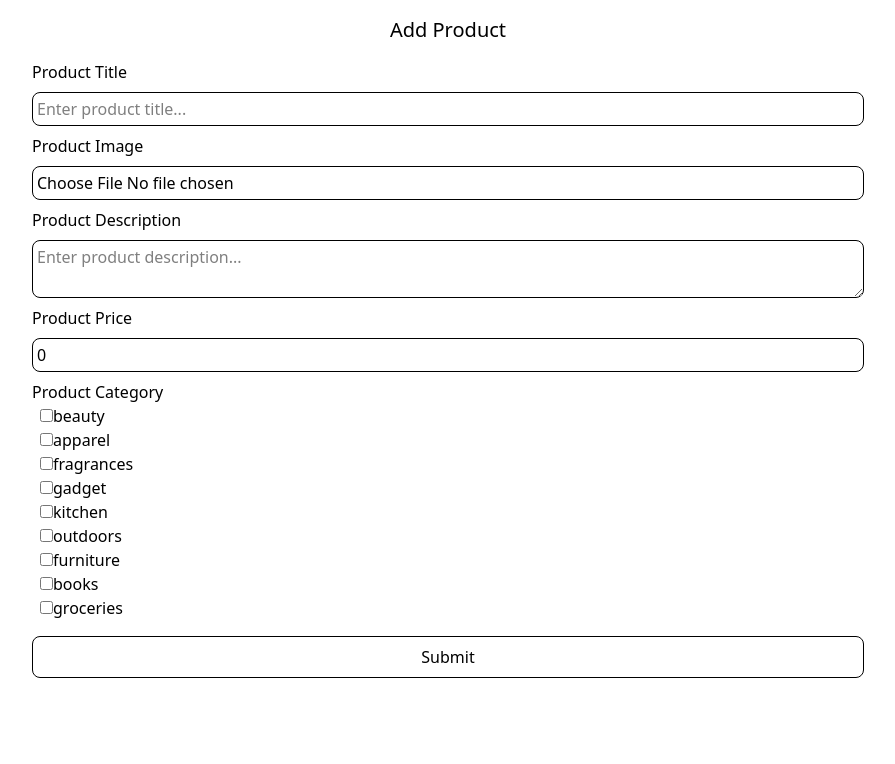
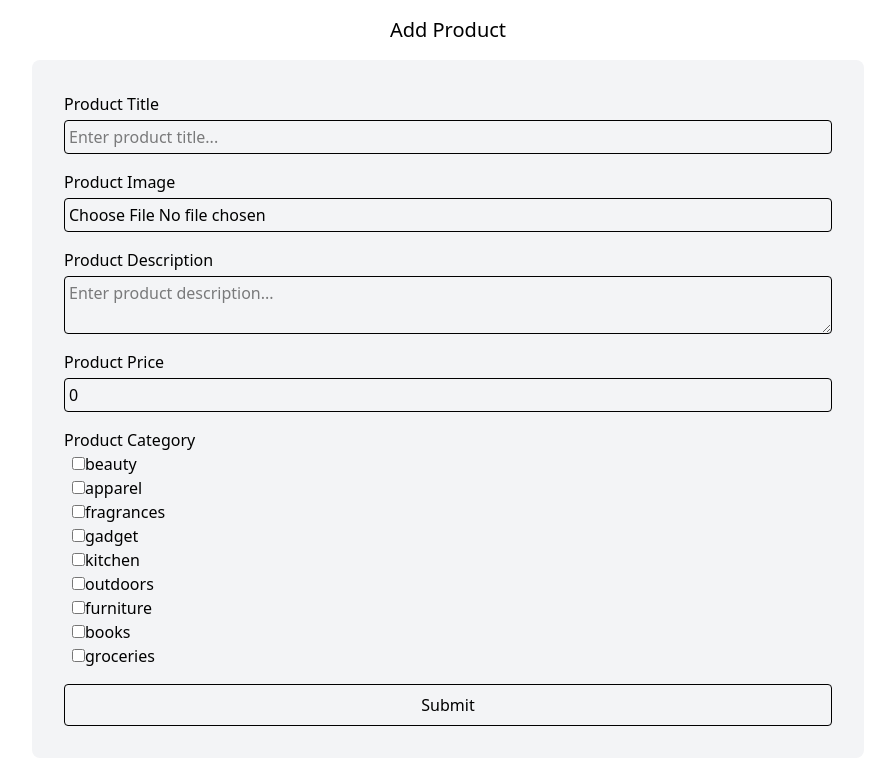
Before and after one commit to KennyAle/mango, a Next.js app in the folder final-project/: page /admin/add-product in a window 1280 px wide. Shown: the top 764 px of the page, without its empty margins (192-1087 px from the left). Built offline with nearby package versions, Linux system fonts and the light colour scheme.

Commit message:
modified style of add product page

```diff
--- a/final-project/src/app/admin/add-product/page.tsx
+++ b/final-project/src/app/admin/add-product/page.tsx
@@ -89,15 +89,15 @@ const AddProduct = () => {
   return (
     <div className="flex flex-col justify-center items-center p-4">
       <h1 className="text-xl mb-4">Add Product</h1>
-      <form onSubmit={handleSubmit} className="flex flex-col w-2/3">
+      <form onSubmit={handleSubmit} className="flex flex-col w-2/3 bg-gray-100 rounded-lg p-8">
         <label htmlFor="title">Product Title</label>
-        <input type="text" name="title" required placeholder="Enter product title..." value={formInputs.title} onChange={(e) => handleChange(e)} className="border p-1 rounded-lg my-2" />
+        <input type="text" name="title" required placeholder="Enter product title..." value={formInputs.title} onChange={(e) => handleChange(e)} className="border p-1 rounded mb-4 mt-1" />
         <label htmlFor="image">Product Image</label>
-        <input type="file" name="image" onChange={(e) => handleImage(e)} className="border p-1 rounded-lg my-2" />
+        <input type="file" name="image" onChange={(e) => handleImage(e)} className="border p-1 rounded mb-4 mt-1" />
         <label htmlFor="description">Product Description</label>
-        <textarea name="description" id="description" required placeholder="Enter product description..." value={formInputs.description} onChange={(e) => handleChange(e)} className="border p-1 rounded-lg my-2"></textarea>
+        <textarea name="description" id="description" required placeholder="Enter product description..." value={formInputs.description} onChange={(e) => handleChange(e)} className="border p-1 rounded mb-4 mt-1"></textarea>
         <label htmlFor="price">Product Price</label>
-        <input type="number" name="price" required placeholder="Enter product price..." value={formInputs.price} onChange={(e) => handleChange(e)} className="border p-1 rounded-lg my-2" />
+        <input type="number" name="price" required placeholder="Enter product price..." value={formInputs.price} onChange={(e) => handleChange(e)} className="border p-1 rounded mb-4 mt-1" />
         <div>
           <h3>Product Category</h3>
           <div className="flex flex-col">
@@ -109,7 +109,7 @@ const AddProduct = () => {
             ))}
           </div>
         </div>
-        <button className="border rounded-lg p-2 mt-4">Submit</button>
+        <button className="border rounded p-2 mt-4">Submit</button>
       </form>
     </div>
   )
```
